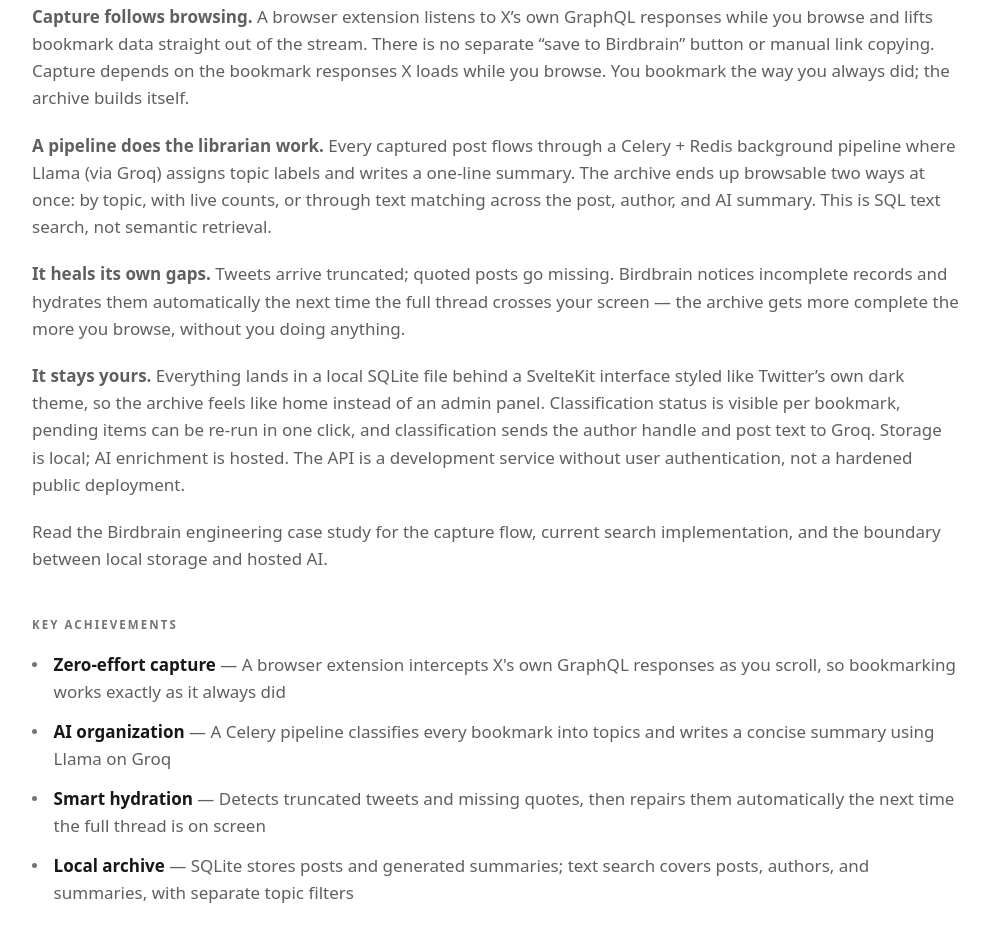
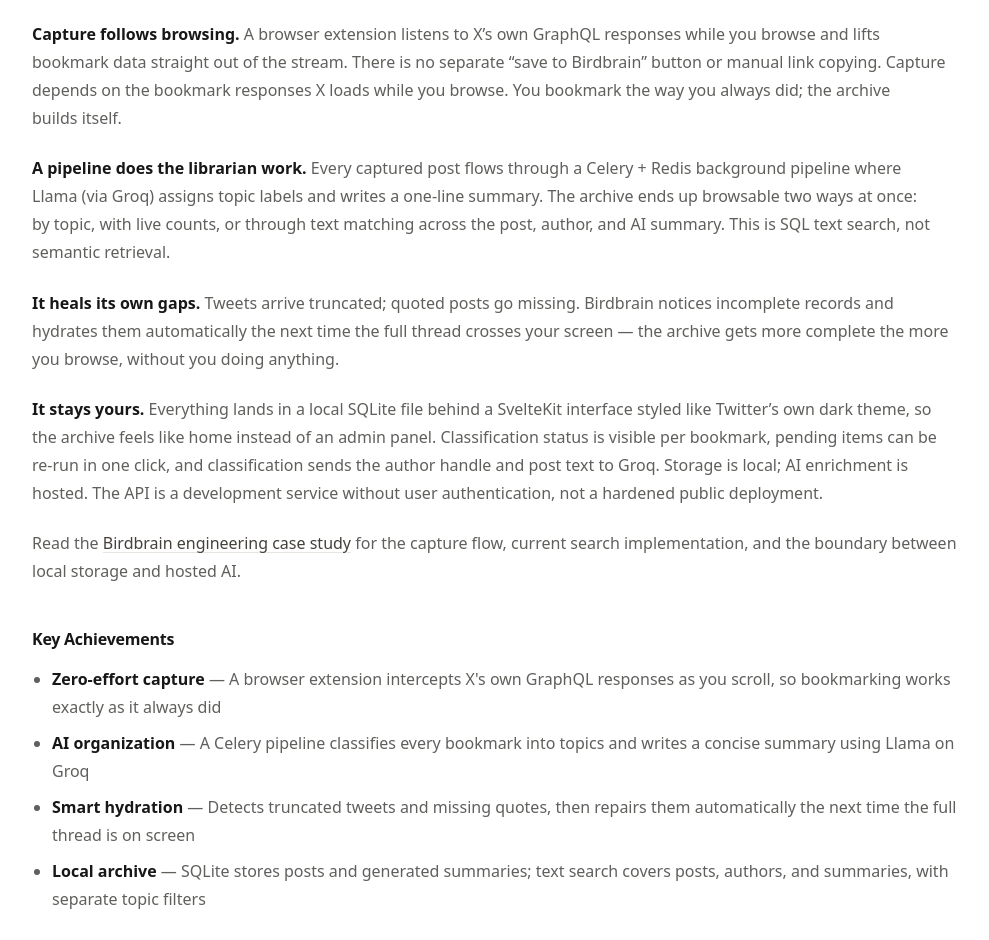
Before and after one commit to peritissimus/artifex, an Astro site: page /work/birdbrain in a window 1280 px wide. Shown: the part 1480-2420 px from the top of the page, without its empty margins (144-1133 px from the left). Built offline with nearby package versions, Linux system fonts and the light colour scheme; Astro itself is replaced by a stand-in of ours; some packages are replaced by stand-ins of ours; a web font is replaced by a local one.

Commit message:
Unify work pages with 16px prose styles

```diff
--- a/src/pages/work/[...slug].astro
+++ b/src/pages/work/[...slug].astro
@@ -120,7 +120,7 @@ const breadcrumbs = breadcrumbSchema([
         }
       </div>
 
-      <div class="work-content">
+      <div class="post-content">
         <div class="work-section">
           <h3>Overview</h3>
           <Content />
@@ -143,7 +143,7 @@ const breadcrumbs = breadcrumbSchema([
         )
       }
 
-      <div class="work-content">
+      <div class="post-content">
         {
           work.data.achievements.length > 0 && (
             <div class="work-section">
--- a/src/styles/main.scss
+++ b/src/styles/main.scss
@@ -1140,7 +1140,7 @@ a {
 
 // Rendered markdown
 .post-content {
-  font-size: 1.0625rem;
+  font-size: 1rem;
   line-height: 1.75;
   color: var(--muted);
 
@@ -1789,52 +1789,8 @@ a {
   }
 }
 
-.work-content {
-  font-size: 1.0625rem;
-  color: var(--fg);
-}
-
 .work-section {
   margin-bottom: 2.75rem;
-
-  h3 {
-    @extend %kicker;
-    margin-bottom: 1rem;
-  }
-
-  p {
-    margin-bottom: 1.25rem;
-    color: var(--muted);
-    text-wrap: pretty;
-  }
-}
-
-.achievement-list {
-  list-style: none;
-
-  li {
-    position: relative;
-    padding-left: 1.35rem;
-    margin-bottom: 0.8rem;
-    color: var(--muted);
-    text-wrap: pretty;
-
-    &::before {
-      content: '';
-      position: absolute;
-      left: 0;
-      top: 0.65em;
-      width: 5px;
-      height: 5px;
-      border-radius: 50%;
-      background: var(--faint);
-    }
-
-    strong {
-      color: var(--fg);
-      font-weight: 600;
-    }
-  }
 }
 
 .tech-grid {
```
